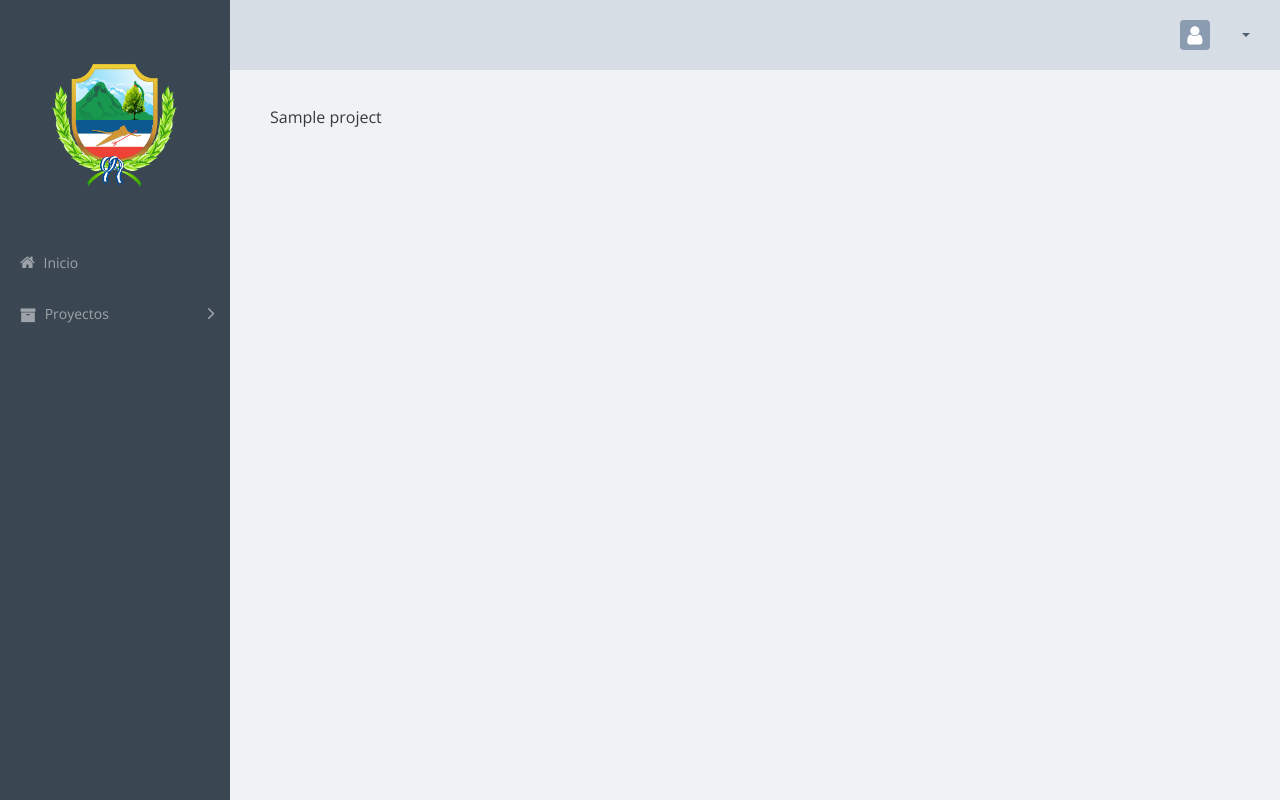
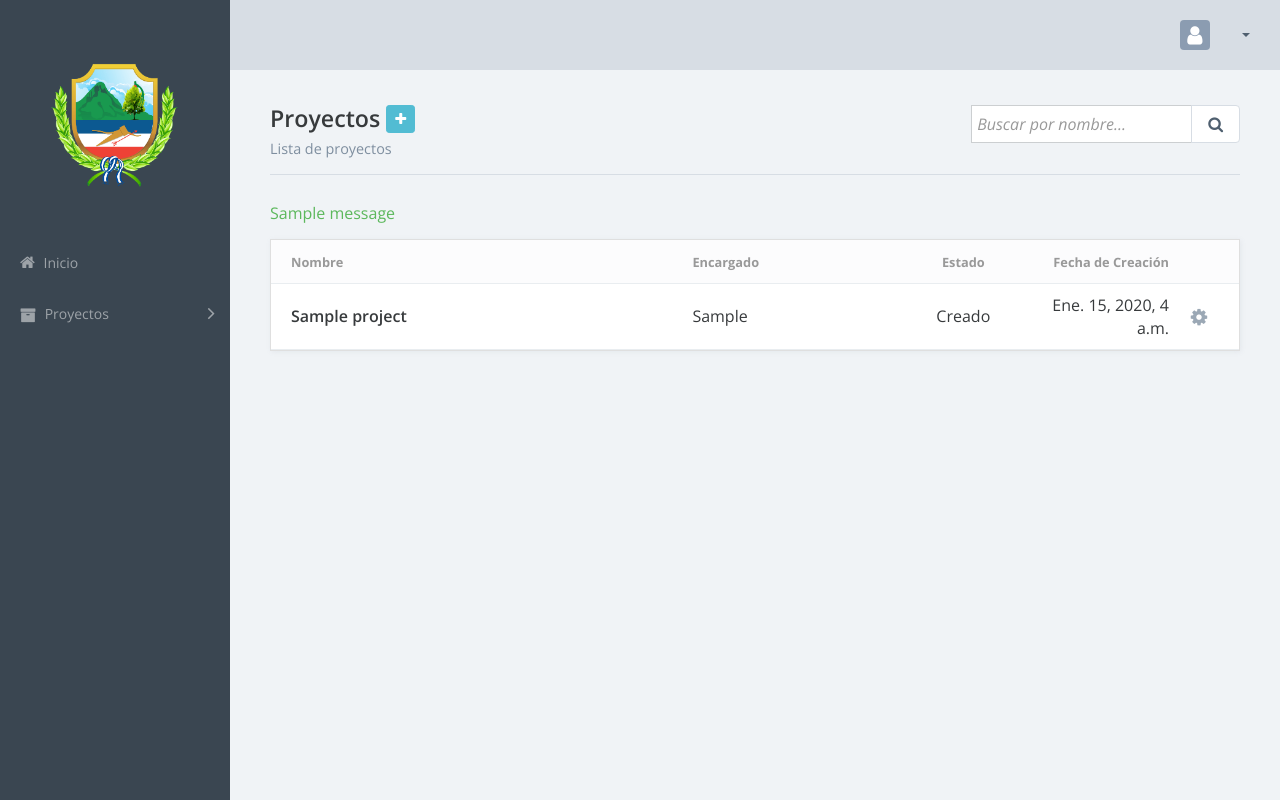
Before and after one commit to Estigia/CarteraProyectos, a Django app: page /projects/ in a window 1280 px wide. Run offline with Django 3.2, Linux system fonts and the light colour scheme; tables that the repository leaves empty hold one stand-in row (values such as "Sample post"); one stand-in notice (Sample message) is shown; some libraries are stand-ins or nearby versions.

Commit message:
Views of the project application have been updated. The views in the list have been paginated and the project list supports the filter by project name. Project list and project form templates has been finished.

```diff
--- a/projects/views.py
+++ b/projects/views.py
@@ -1,44 +1,84 @@
+# -*- coding: utf-8 -*-
+
 from django.shortcuts import render
-
-from django.views.generic import TemplateView,ListView
-from django.views.generic.edit import CreateView, UpdateView, DeleteView
+from django.contrib.messages.views import SuccessMessageMixin
+from django.views.generic import TemplateView, ListView
 from django.core.urlresolvers import reverse_lazy
+from django.views.generic import (
+    CreateView,
+    UpdateView,
+    DeleteView,
+    DetailView
+)
 
 from .models import Project, Budget, Entry
 
-#Prject views
 
+# Project views
 class ProjectListView(ListView):
     model = Project
     template_name = "projects/project_list.html"
     context_object_name = "projects"
+    paginate_by = 10
 
-class ProjectCreateView(CreateView):
+    def get_queryset(self):
+        qs = super(ProjectListView, self).get_queryset()
+
+        if self.request.GET.get('name'):
+            qs = qs.filter(name__icontains=self.request.GET.get('name'))
+
+        return qs
+
+
+class ProjectDetailView(DetailView):
+    model = Project
+    template_name = 'projects/project_detail.html'
+
+
+class ProjectCreateView(SuccessMessageMixin, CreateView):
     model = Project
     template_name = "projects/project_form.html"
+    success_message = '%(name)s se agregó correctamente.'
     fields = [
         'name',
         'status',
-        'location'
+        'location',
+        'project_type',
+        'attendant',
+        'snip',
+        'nog',
+        'smip',
+        'budget',
+        # 'user'
     ]
     success_url = reverse_lazy('projects:project_list')
 
-class ProjectUpdateView(UpdateView):
+
+class ProjectUpdateView(SuccessMessageMixin, UpdateView):
     model = Project
     template_name = "projects/project_form.html"
+    success_message = '%(name)s se modificó correctamente.'
     fields = [
         'name',
         'status',
-        'location'
+        'location',
+        'project_type',
+        'attendant',
+        'snip',
+        'nog',
+        'smip',
+        'budget',
+        # 'user'
     ]
     success_url = reverse_lazy('projects:project_list')
 
-#Budget views
 
+# Budget views
 class BudgetListView(ListView):
     model = Budget
     template_name = "projects/budget_list.html"
     context_object_name = "budgets"
+    paginate_by = 10
 
 
 class BudgetCreateView(CreateView):
@@ -49,6 +89,7 @@ class BudgetCreateView(CreateView):
     ]
     success_url = reverse_lazy('projects:budget_list')
 
+
 class BudgetUpdateView(UpdateView):
     model = Budget
     template_name = "projects/budget_form.html"
@@ -57,12 +98,14 @@ class BudgetUpdateView(UpdateView):
     ]
     success_url = reverse_lazy('projects:budget_list')
 
-#Entrys views
 
+# Entrys views
 class EntryListView(ListView):
     model = Entry
     template_name = "projects/entry_list.html"
     context_object_name = "entrys"
+    paginate_by = 10
+
 
 class EntryCreateView(CreateView):
     model = Entry
@@ -75,6 +118,7 @@ class EntryCreateView(CreateView):
     ]
     success_url = reverse_lazy('projects:entry_list')
 
+
 class EntryUpdateView(UpdateView):
     model = Entry
     template_name = "projects/entry_form.html"
--- a/templates/projects/project_list.html
+++ b/templates/projects/project_list.html
@@ -1,11 +1,130 @@
 {% extends 'base.html' %}
 
-{% block title %}Presupuestos{% endblock %}
+{% block title %}Proyectos{% endblock %}
 
 {% block main-class %}items-list-page{% endblock %}
 
 {% block content %}
+<div class="title-search-block">
+  <div class="title-block">
+    <div class="row">
+      <div class="col-md-6">
+        <h3 class="title"> Proyectos <a href="{% url 'projects:project_new' %}" class="btn btn-primary btn-sm rounded-s">
+            <i class="fa fa-plus" aria-hidden="true"></i>
+          </a>
+        </h3>
+        <p class="title-description"> Lista de proyectos </p>
+      </div>
+    </div>
+  </div>
+  <div class="items-search">
+    <form method="get" action="{% url 'projects:project_list' %}" class="form-inline">
+      <div class="input-group"> <input id="name" name="name" value="{{request.GET.name}}" type="text" class="form-control boxed rounded-s" placeholder="Buscar por nombre..."> <span class="input-group-btn">
+        <button class="btn btn-secondary rounded-s" type="submit">
+          <i class="fa fa-search"></i>
+        </button>
+        </span> </div>
+    </form>
+  </div>
+</div>
+{% if messages %}
+{% for message in messages %}
+<h6><p {% if message.tags %}class="text-{{ message.tags }}"{% endif %}>{{message}}</p></h6>
+{% endfor %}
+{% endif %}
+<div class="card items">
+<ul class="item-list striped">
+<li class="item item-list-header hidden-sm-down">
+<div class="item-row">
+  <div class="item-col item-col-header item-col-title">
+    <div> <span>Nombre</span> </div>
+  </div>
+  <div class="item-col item-col-header item-col-author">
+    <div> <span>Encargado</span> </div>
+  </div>
+  <div class="item-col item-col-header item-col-stats">
+    <div> <span>Estado</span> </div>
+  </div>
+  <div class="item-col item-col-header item-col-date">
+    <div><span>Fecha de Creación</span></div>
+  </div>
+  <div class="item-col item-col-header fixed item-col-actions-dropdown"> </div>
+</div>
+</li>
 {% for project in projects %}
-{{project}}
+<li class="item">
+<div class="item-row">
+  <div class="item-col fixed pull-left item-col-title">
+    <div class="item-heading">Nombre</div>
+    <div>
+      <h4 class="item-title"> {{project}} </h4>
+    </div>
+  </div>
+  <div class="item-col item-col-author no-overflow">
+    <div class="item-heading">Encargado</div>
+    <div class="no-overflow">
+      {{project.attendant}}
+    </div>
+  </div>
+  <div class="item-col item-col-stats">
+    <div class="item-heading">Estado</div>
+    <div class="no-overflow"> {{project.get_status_display}}</div>
+  </div>
+  <div class="item-col item-col-date">
+    <div class="item-heading">Estado</div>
+    <div class="no-overflow"> {{project.create_time}}</div>
+  </div>
+  <div class="item-col fixed item-col-actions-dropdown">
+    <div class="item-actions-dropdown">
+      <a class="item-actions-toggle-btn"> <span class="inactive">
+        <i class="fa fa-cog"></i>
+      </span> <span class="active">
+        <i class="fa fa-chevron-circle-right"></i>
+      </span> </a>
+      <div class="item-actions-block">
+        <ul class="item-actions-list">
+          <li>
+            <a class="remove" href="#" > <i class="fa fa-trash-o "></i> </a>
+          </li>
+          <li>
+            <a class="edit" href="{% url 'projects:project_edit' project.id %}"> <i class="fa fa-pencil"></i> </a>
+          </li>
+        </ul>
+      </div>
+    </div>
+  </div>
+</div>
+</li>
 {% endfor %}
+</ul>
+</div>
+{% if is_paginated %}
+<nav class="text-xs-right">
+  <ul class="pagination">
+      {% if page_obj.has_previous %}
+      <li class="page-item">
+        <a class="page-link" href="?page={{ page_obj.previous_page_number }}">
+        Prev
+        </a>
+      </li>
+      {% endif %}
+      {% with ''|center:page_obj.paginator.num_pages as range %}
+        {% for _ in range %}
+        <li class="page-item {% if forloop.counter == page_obj.number %}active{% endif %}">
+          <a href="?page={{forloop.counter}}" class="page-link">
+            {{ forloop.counter }}
+          </a>
+        </li>
+        {% endfor %}
+      {% endwith %}
+      {% if page_obj.has_next %}
+      <li class="page-item">
+        <a class="page-link" href="?page={{ page_obj.next_page_number }}">
+        Next
+        </a>
+    </li>
+    {% endif %}
+  </ul>
+</nav>
+{% endif %}
 {% endblock %}
```
Also changed, not shown: templates/projects/project_form.html (added, +72 -0 lines).
